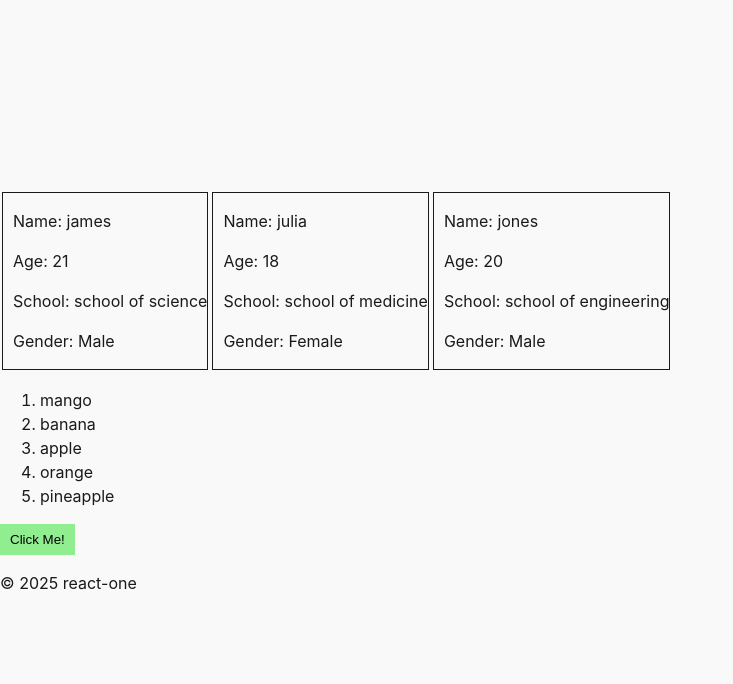
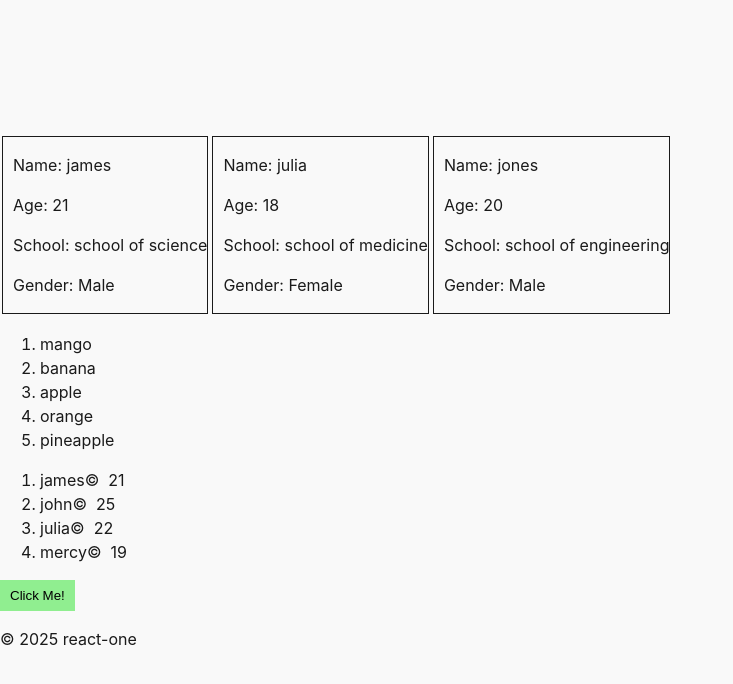
Before and after one commit to mukuvi/MAIN-TEST, a React (Vite) app in the folder REACT/react-one/: page / in a window 1280 px wide. Shown: the top 684 px of the page, without its empty margins (0-733 px from the left). Built offline with nearby package versions, Linux system fonts and the light colour scheme.

Commit message:
fire-one

```diff
--- a/REACT/react-one/src/List.jsx
+++ b/REACT/react-one/src/List.jsx
@@ -1,6 +1,22 @@
 function List() {
   const fruits = ["mango", "banana", "apple", "orange", "pineapple"];
+  const students = [
+    { name: "james", age: 21 },
+    { name: "john", age: 25 },
+    { name: "julia", age: 22 },
+    { name: "mercy", age: 19 },
+  ];
   const fruitsEl = fruits.map((fruit) => <li>{fruit}</li>);
-  return <ol>{fruitsEl}</ol>;
+  const studentsEl = students.map((student) => (
+    <li>
+      {student.name}&copy; &nbsp;{student.age}
+    </li>
+  ));
+  return (
+    <>
+      <ol>{fruitsEl}</ol>
+      <ol>{studentsEl}</ol>
+    </>
+  );
 }
 export default List;
```
